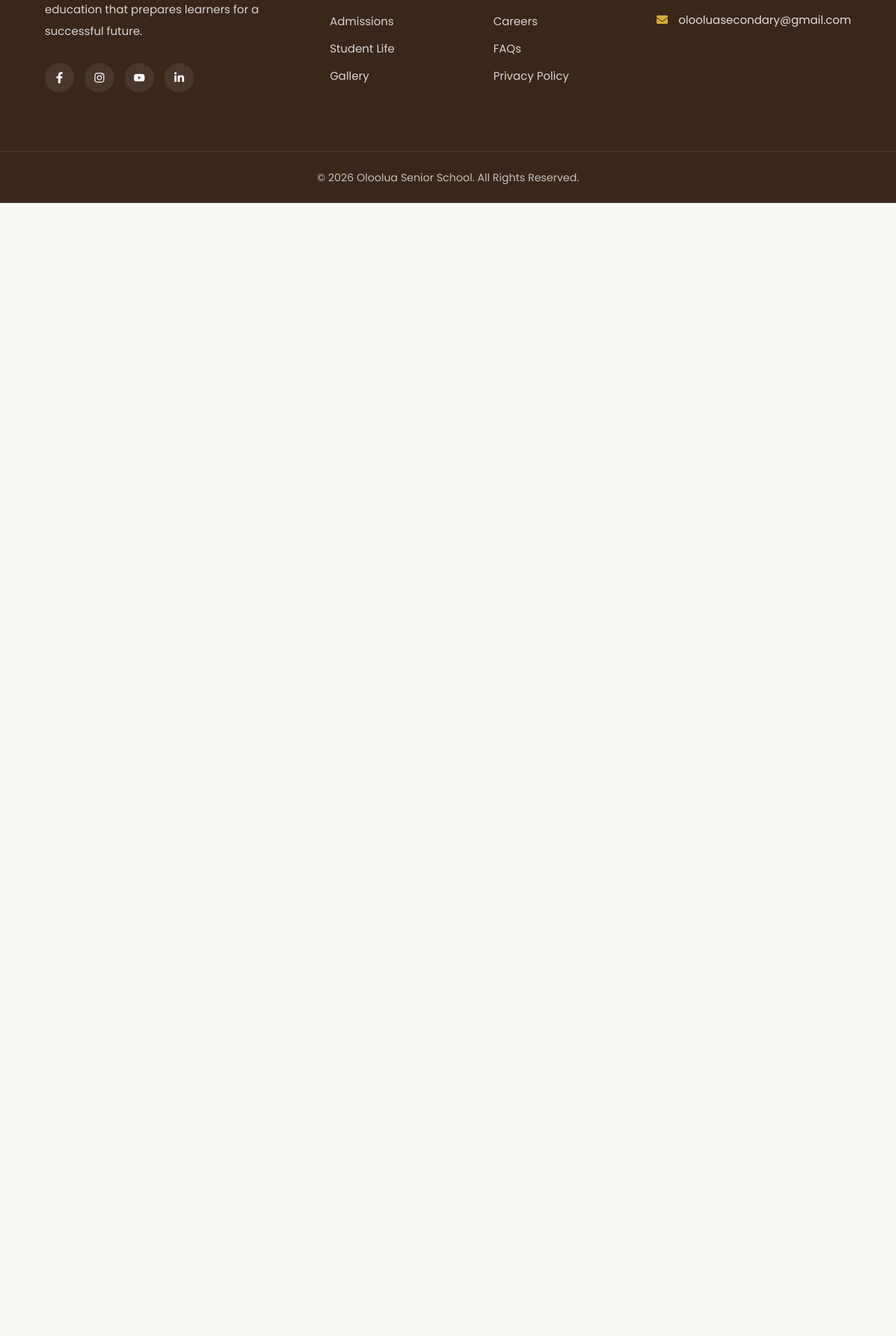
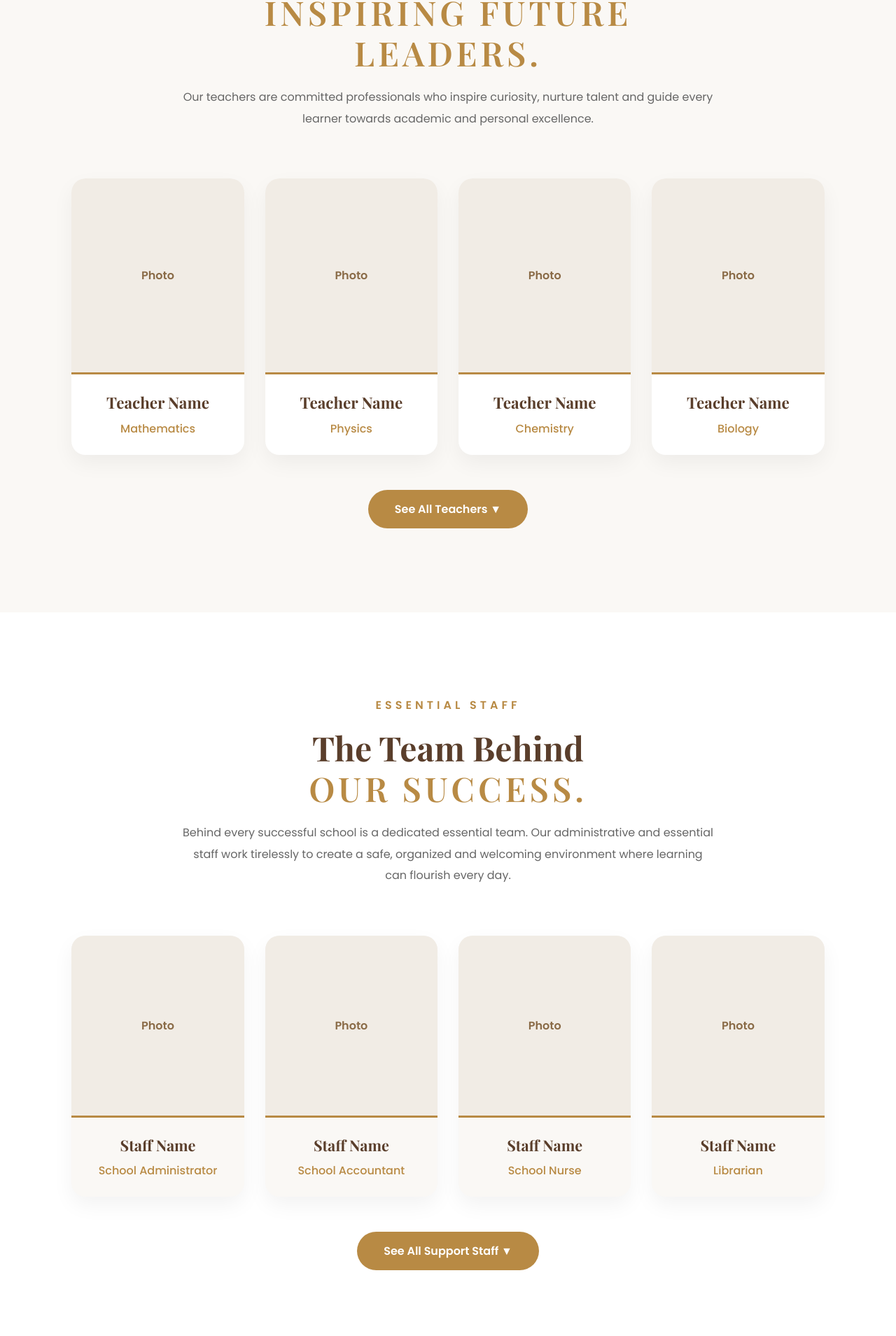
Before and after one commit to sylvia-boyani/oloolua-senior-sch, a React (Create React App) app: page /about in a window 1280 px wide. Shown: the part 7331-9240 px from the top of the page at 70% size. Before the commit the page ends 7621 px from the top, so only its background shows below. Built offline with nearby package versions, Linux system fonts and the light colour scheme.

Commit message:
added teachers and staff

```diff
--- a/src/components/about/supportStaff/SupportStaff.css
+++ b/src/components/about/supportStaff/SupportStaff.css
@@ -0,0 +1,157 @@
+/*=================================
+SUPPORT STAFF
+=================================*/
+
+.supportSection{
+    padding:120px 8%;
+    background:#fff;
+}
+
+.supportHeading{
+    max-width:760px;
+    margin:0 auto 70px;
+    text-align:center;
+}
+
+.supportHeading span{
+    color:#B88A44;
+    font-weight:600;
+    letter-spacing:5px;
+    text-transform:uppercase;
+}
+
+.supportHeading h2{
+    margin:20px 0;
+    font-size:3rem;
+    font-family:"Playfair Display", serif;
+    color:#5A3E2B;
+    line-height:1.2;
+}
+
+.supportHeading h2 span{
+    display:block;
+    color:#B88A44;
+}
+
+.supportHeading p{
+    color:#666;
+    line-height:1.9;
+}
+
+.supportGrid{
+    max-width:1300px;
+    margin:auto;
+
+    display:grid;
+    grid-template-columns:repeat(4,1fr);
+    gap:30px;
+}
+
+.supportCard{
+    background:#FAF8F5;
+    border-radius:20px;
+    overflow:hidden;
+
+    transition:.35s;
+    box-shadow:0 12px 30px rgba(0,0,0,.05);
+}
+
+.supportCard:hover{
+    transform:translateY(-8px);
+    box-shadow:0 18px 40px rgba(0,0,0,.10);
+}
+
+.supportImage{
+    height:260px;
+
+    background:#F1ECE5;
+    border-bottom:3px solid #B88A44;
+
+    display:flex;
+    justify-content:center;
+    align-items:center;
+
+    color:#8A6B47;
+    font-weight:600;
+}
+
+.supportContent{
+    padding:25px;
+    text-align:center;
+}
+
+.supportContent h3{
+    color:#5A3E2B;
+    font-family:"Playfair Display", serif;
+    font-size:1.35rem;
+    margin-bottom:10px;
+}
+
+.supportContent p{
+    color:#B88A44;
+    font-weight:500;
+}
+
+.supportButton{
+    margin-top:50px;
+    text-align:center;
+}
+
+.supportButton button{
+    padding:15px 38px;
+
+    background:#B88A44;
+    color:#fff;
+
+    border:none;
+    border-radius:50px;
+
+    font-size:1rem;
+    font-weight:600;
+
+    transition:.3s;
+}
+
+.supportButton button:hover{
+    background:#5A3E2B;
+}
+
+/*=========================
+Responsive
+=========================*/
+
+@media(max-width:1100px){
+
+.supportGrid{
+    grid-template-columns:repeat(2,1fr);
+}
+
+}
+
+@media(max-width:768px){
+
+.supportHeading h2{
+    font-size:2.3rem;
+}
+
+}
+
+@media(max-width:576px){
+
+.supportSection{
+    padding:90px 6%;
+}
+
+.supportGrid{
+    grid-template-columns:1fr;
+}
+
+.supportHeading h2{
+    font-size:2rem;
+}
+
+.supportImage{
+    height:220px;
+}
+
+}
--- a/src/components/about/supportStaff/SupportStaff.jsx
+++ b/src/components/about/supportStaff/SupportStaff.jsx
@@ -0,0 +1,91 @@
+import "./SupportStaff.css";
+import { useState } from "react";
+
+const supportStaff = [
+  { name: "Staff Name", role: "School Administrator" },
+  { name: "Staff Name", role: "School Accountant" },
+  { name: "Staff Name", role: "School Nurse" },
+  { name: "Staff Name", role: "Librarian" },
+  { name: "Staff Name", role: "Laboratory Technician" },
+  { name: "Staff Name", role: "ICT Technician" },
+  { name: "Staff Name", role: "School Cook" },
+  { name: "Staff Name", role: "Groundskeeper" },
+  { name: "Staff Name", role: "Security Officer" },
+  { name: "Staff Name", role: "Cleaner" },
+  { name: "Staff Name", role: "Driver" },
+  { name: "Staff Name", role: "Storekeeper" }
+];
+
+const SupportStaff = () => {
+
+  const [showAll, setShowAll] = useState(false);
+
+  const visibleStaff = showAll
+    ? supportStaff
+    : supportStaff.slice(0, 4);
+
+  return (
+
+    <section className="supportSection">
+
+      <div className="supportHeading">
+
+        <span>ESSENTIAL STAFF</span>
+
+        <h2>
+          The Team Behind
+          <span> Our Success.</span>
+        </h2>
+
+        <p>
+          Behind every successful school is a dedicated essential team.
+          Our administrative and essential staff work tirelessly to create
+          a safe, organized and welcoming environment where learning can
+          flourish every day.
+        </p>
+
+      </div>
+
+      <div className="supportGrid">
+
+        {visibleStaff.map((staff, index) => (
+
+          <div className="supportCard" key={index}>
+
+            <div className="supportImage">
+
+              <span>Photo</span>
+
+            </div>
+
+            <div className="supportContent">
+
+              <h3>{staff.name}</h3>
+
+              <p>{staff.role}</p>
+
+            </div>
+
+          </div>
+
+        ))}
+
+      </div>
+
+      <div className="supportButton">
+
+        <button onClick={() => setShowAll(!showAll)}>
+
+          {showAll ? "Show Less ▲" : "See All Support Staff ▼"}
+
+        </button>
+
+      </div>
+
+    </section>
+
+  );
+
+};
+
+export default SupportStaff;
--- a/src/components/about/teachers/Teachers.css
+++ b/src/components/about/teachers/Teachers.css
@@ -0,0 +1,160 @@
+/*=====================================
+TEACHERS
+=====================================*/
+
+.teachersSection{
+    padding:120px 8%;
+    background:#FAF8F5;
+}
+
+.teachersHeading{
+    max-width:760px;
+    margin:0 auto 70px;
+    text-align:center;
+}
+
+.teachersHeading span{
+    color:#B88A44;
+    font-weight:600;
+    letter-spacing:5px;
+    text-transform:uppercase;
+}
+
+.teachersHeading h2{
+    margin:20px 0;
+    font-size:3rem;
+    font-family:"Playfair Display", serif;
+    color:#5A3E2B;
+    line-height:1.2;
+}
+
+.teachersHeading h2 span{
+    display:block;
+    color:#B88A44;
+}
+
+.teachersHeading p{
+    color:#666;
+    line-height:1.9;
+}
+
+.teachersGrid{
+    max-width:1300px;
+    margin:auto;
+
+    display:grid;
+    grid-template-columns:repeat(4,1fr);
+    gap:30px;
+
+    transition:.4s;
+}
+
+.teacherCard{
+    background:#fff;
+    border-radius:20px;
+    overflow:hidden;
+
+    transition:.35s;
+
+    box-shadow:0 12px 30px rgba(0,0,0,.05);
+}
+
+.teacherCard:hover{
+    transform:translateY(-8px);
+    box-shadow:0 18px 40px rgba(0,0,0,.10);
+}
+
+.teacherImage{
+    height:280px;
+
+    background:#F1ECE5;
+    border-bottom:3px solid #B88A44;
+
+    display:flex;
+    justify-content:center;
+    align-items:center;
+
+    color:#8A6B47;
+    font-weight:600;
+}
+
+.teacherContent{
+    padding:25px;
+    text-align:center;
+}
+
+.teacherContent h3{
+    color:#5A3E2B;
+    font-family:"Playfair Display", serif;
+    margin-bottom:10px;
+    font-size:1.4rem;
+}
+
+.teacherContent p{
+    color:#B88A44;
+    font-weight:500;
+}
+
+.teachersButton{
+    text-align:center;
+    margin-top:50px;
+}
+
+.teachersButton button{
+    background:#B88A44;
+    color:#fff;
+
+    padding:15px 38px;
+
+    border:none;
+    border-radius:50px;
+
+    font-size:1rem;
+    font-weight:600;
+
+    transition:.3s;
+}
+
+.teachersButton button:hover{
+    background:#5A3E2B;
+}
+
+/*==========================
+Responsive
+==========================*/
+
+@media(max-width:1100px){
+
+.teachersGrid{
+    grid-template-columns:repeat(2,1fr);
+}
+
+}
+
+@media(max-width:768px){
+
+.teachersHeading h2{
+    font-size:2.3rem;
+}
+
+}
+
+@media(max-width:576px){
+
+.teachersSection{
+    padding:90px 6%;
+}
+
+.teachersGrid{
+    grid-template-columns:1fr;
+}
+
+.teachersHeading h2{
+    font-size:2rem;
+}
+
+.teacherImage{
+    height:240px;
+}
+
+}
--- a/src/components/about/teachers/Teachers.jsx
+++ b/src/components/about/teachers/Teachers.jsx
@@ -0,0 +1,90 @@
+import "./Teachers.css";
+import { useState } from "react";
+
+const teachers = [
+  { name: "Teacher Name", subject: "Mathematics" },
+  { name: "Teacher Name", subject: "Physics" },
+  { name: "Teacher Name", subject: "Chemistry" },
+  { name: "Teacher Name", subject: "Biology" },
+  { name: "Teacher Name", subject: "English" },
+  { name: "Teacher Name", subject: "Kiswahili" },
+  { name: "Teacher Name", subject: "History" },
+  { name: "Teacher Name", subject: "Geography" },
+  { name: "Teacher Name", subject: "Computer Science" },
+  { name: "Teacher Name", subject: "Business Studies" },
+  { name: "Teacher Name", subject: "Agriculture" },
+  { name: "Teacher Name", subject: "Physical Education" }
+];
+
+const Teachers = () => {
+
+  const [showAll, setShowAll] = useState(false);
+
+  const displayedTeachers = showAll
+    ? teachers
+    : teachers.slice(0, 4);
+
+  return (
+
+    <section className="teachersSection">
+
+      <div className="teachersHeading">
+
+        <span>OUR TEACHERS</span>
+
+        <h2>
+          Dedicated Educators,
+          <span> Inspiring Future Leaders.</span>
+        </h2>
+
+        <p>
+          Our teachers are committed professionals who inspire curiosity,
+          nurture talent and guide every learner towards academic and
+          personal excellence.
+        </p>
+
+      </div>
+
+      <div className="teachersGrid">
+
+        {displayedTeachers.map((teacher, index) => (
+
+          <div className="teacherCard" key={index}>
+
+            <div className="teacherImage">
+
+              <span>Photo</span>
+
+            </div>
+
+            <div className="teacherContent">
+
+              <h3>{teacher.name}</h3>
+
+              <p>{teacher.subject}</p>
+
+            </div>
+
+          </div>
+
+        ))}
+
+      </div>
+
+      <div className="teachersButton">
+
+        <button onClick={() => setShowAll(!showAll)}>
+
+          {showAll ? "Show Less ▲" : "See All Teachers ▼"}
+
+        </button>
+
+      </div>
+
+    </section>
+
+  );
+
+};
+
+export default Teachers;
--- a/src/components/pages/about/About.jsx
+++ b/src/components/pages/about/About.jsx
@@ -6,6 +6,8 @@ import VisionMission from "../../about/visionMission/VisionMission"
 import Board from "../../about/board/Board"
 import Principal from "../../about/principal/Principal"
 import Deputies from "../../about/deputies/Deputies"
+import Teachers from "../../about/teachers/Teachers"
+import SupportStaff from "../../about/supportStaff/SupportStaff"
 
 const About = () => {
   return (
@@ -17,6 +19,8 @@ const About = () => {
       <Board />
       <Principal />
       <Deputies />
+      <Teachers />
+      <SupportStaff />
       <Footer />
     </>
   );
```
